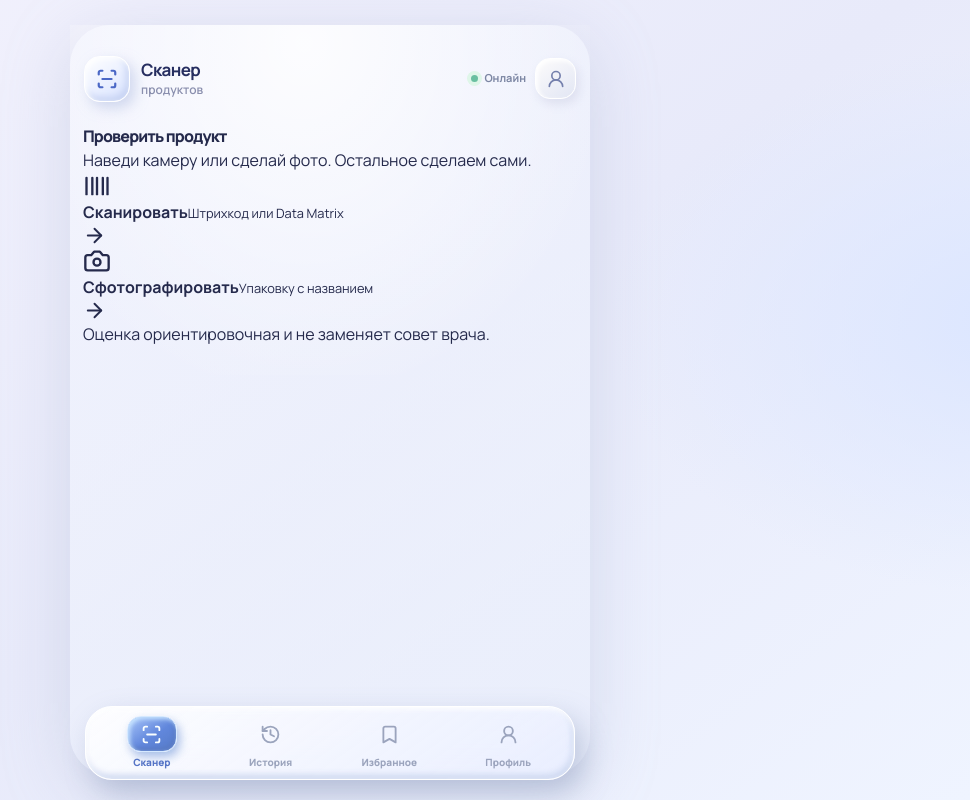
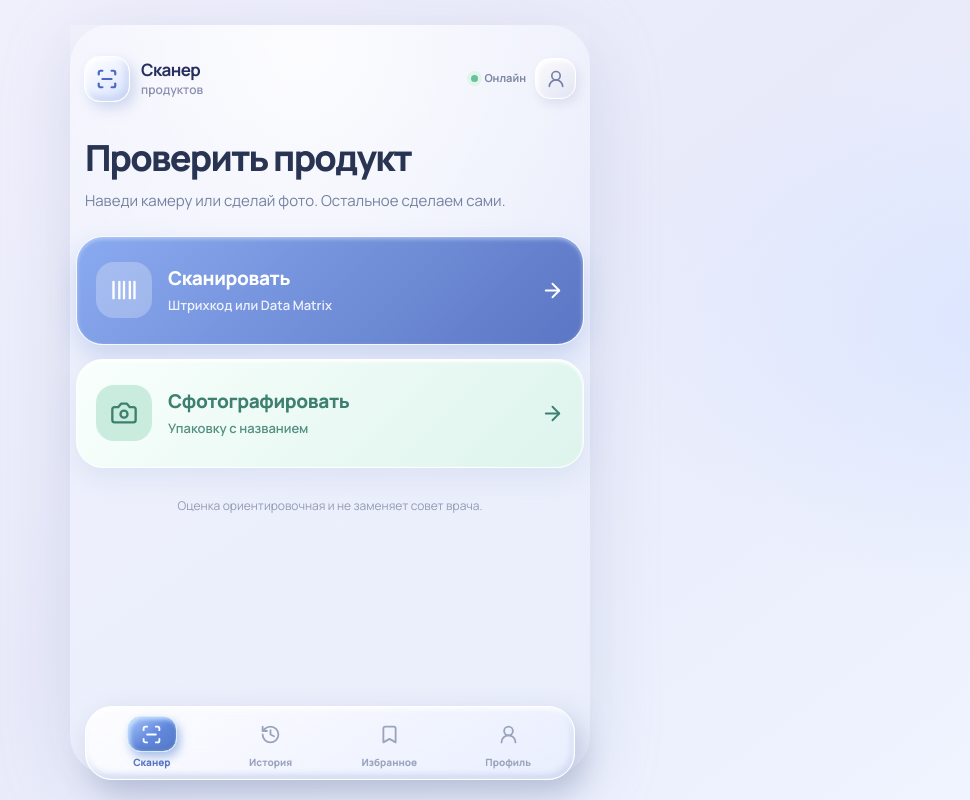
Before and after one commit to mesavin13-droid/skaner-produktov, a React (Vite) app: page / in a window 1280 px wide. Shown: the whole page, without its empty margins (310-1280 px from the left). Built offline with nearby package versions, Linux system fonts and the light colour scheme.

Commit message:
style: minimalist large-format two-button product scanner

```diff
--- a/src/index.css
+++ b/src/index.css
@@ -1890,3 +1890,42 @@ button:focus-visible,input:focus-visible {
   .name-finder-hit { gap:10px; padding:11px; }
   .name-finder-hit-photo { width:77px; height:95px; }
 }
+
+
+/* Simplified two-action experience: one photograph or one barcode, no forms. */
+.quick-scanner { padding:8px 2px 95px; }
+.quick-heading { text-align:left; padding:10px 9px 22px; }
+.quick-heading h1 { font-size:clamp(26px, 7vw, 36px); line-height:1.14; color:#293453; letter-spacing:-.05em; }
+.quick-heading p { font-size:15px; color:#7582a0; line-height:1.65; margin-top:11px; }
+.quick-actions { display:flex; flex-direction:column; gap:14px; }
+.quick-action { display:flex; align-items:center; gap:16px; width:100%; min-height:109px; text-align:left; padding:20px 19px; border:1.5px solid rgba(255,255,255,.95); border-radius:27px; background:linear-gradient(135deg,#fdfefe,#e6edff); box-shadow:0 10px 27px #9badd132, inset 0 2px 3px #fff; color:#415e9a; }
+.quick-action:active { transform:scale(.99); }
+.quick-action.quick-barcode { color:white; background:linear-gradient(135deg,#8aaaf0,#5b76c4); box-shadow:0 12px 25px #7290d548, inset 0 2px 4px #dceaff8f; }
+.quick-action.quick-photo { background:linear-gradient(135deg,#f9fffc,#ddf4ed); color:#3e806f; }
+.quick-action-icon { width:56px; height:56px; display:grid; flex:none; place-items:center; border-radius:18px; background:rgba(255,255,255,.26); }
+.quick-photo .quick-action-icon { background:#c9ecdf; }
+.quick-action-label { flex:1; display:flex; min-width:0; flex-direction:column; gap:7px; }
+.quick-action-label strong { font-size:19px; font-weight:800; line-height:1.18; letter-spacing:-.4px; }
+.quick-action-label small { font-size:13px; font-weight:550; opacity:.87; line-height:1.3; }
+.quick-action>svg:last-child { flex:none; }
+.quick-camera { margin-top:19px; padding:12px; border-radius:25px; }
+.quick-camera .camera-preview { margin:0; }
+.quick-analyzing { display:flex; align-items:center; gap:16px; border:1px solid white; background:#f8faff; border-radius:23px; margin-top:21px; padding:17px; min-height:117px; }
+.quick-analyzing-thumb { height:74px; width:74px; border-radius:18px; background:linear-gradient(95deg,#dfe8fa,#f9fcff,#dfe8fa); animation:shimmer 1.7s ease-in-out infinite; }
+.quick-analyzing-lines { flex:1; min-width:0; display:flex; flex-direction:column; gap:11px; }
+.quick-analyzing-lines strong { font-size:14px; line-height:1.5; color:#57699a; }
+.quick-analyzing-lines .shine { height:11px; border-radius:9px; background:#e4eaf6; }
+.quick-analyzing-lines .shine:last-child { width:65%; }
+.quick-error { display:flex; align-items:flex-start; gap:12px; border:1px solid #f8e2c1; border-radius:21px; background:#fff7e9; color:#99733d; padding:18px; margin-top:22px; }
+.quick-error>svg { flex:none; margin-top:3px; }
+.quick-error strong { display:block; color:#886439; font-size:16px; line-height:1.4; }
+.quick-error p { font-size:14px; line-height:1.65; margin:8px 0; }
+.quick-error small { font-size:12px; display:block; margin-top:6px; }
+.quick-error button { display:flex; align-items:center; justify-content:center; gap:9px; padding:13px 17px; margin-top:15px; min-height:46px; border-radius:14px; background:#fff; border:1px solid #ebd1a9; color:#806b4d; font-weight:800; font-size:13px; }
+.quick-footer { color:#939bb5; font-size:12px; text-align:center; line-height:1.6; padding:28px 10px 0; }
+@media(max-width:380px) {
+.quick-action { padding:17px 14px; min-height:96px; gap:12px; }
+.quick-action-icon { height:49px; width:49px; }
+.quick-action-label strong { font-size:17px; }
+.quick-action-label small { font-size:12px; }
+}
```
